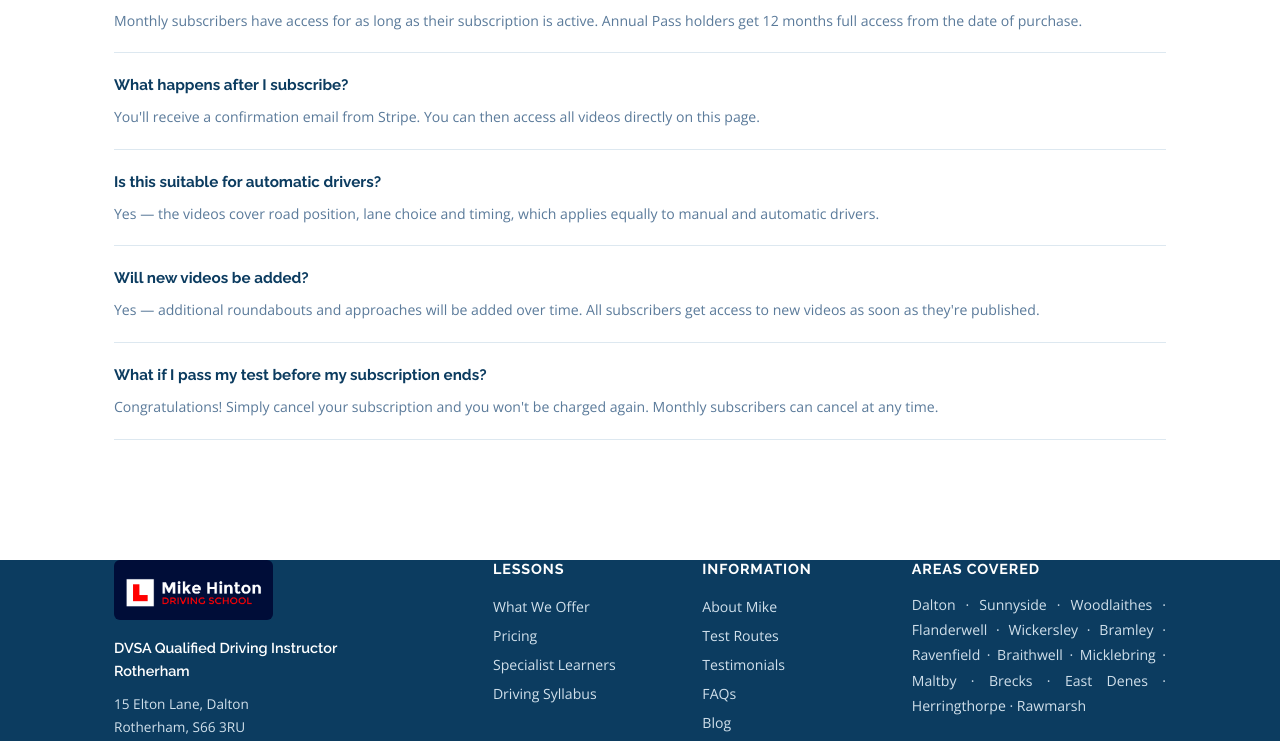
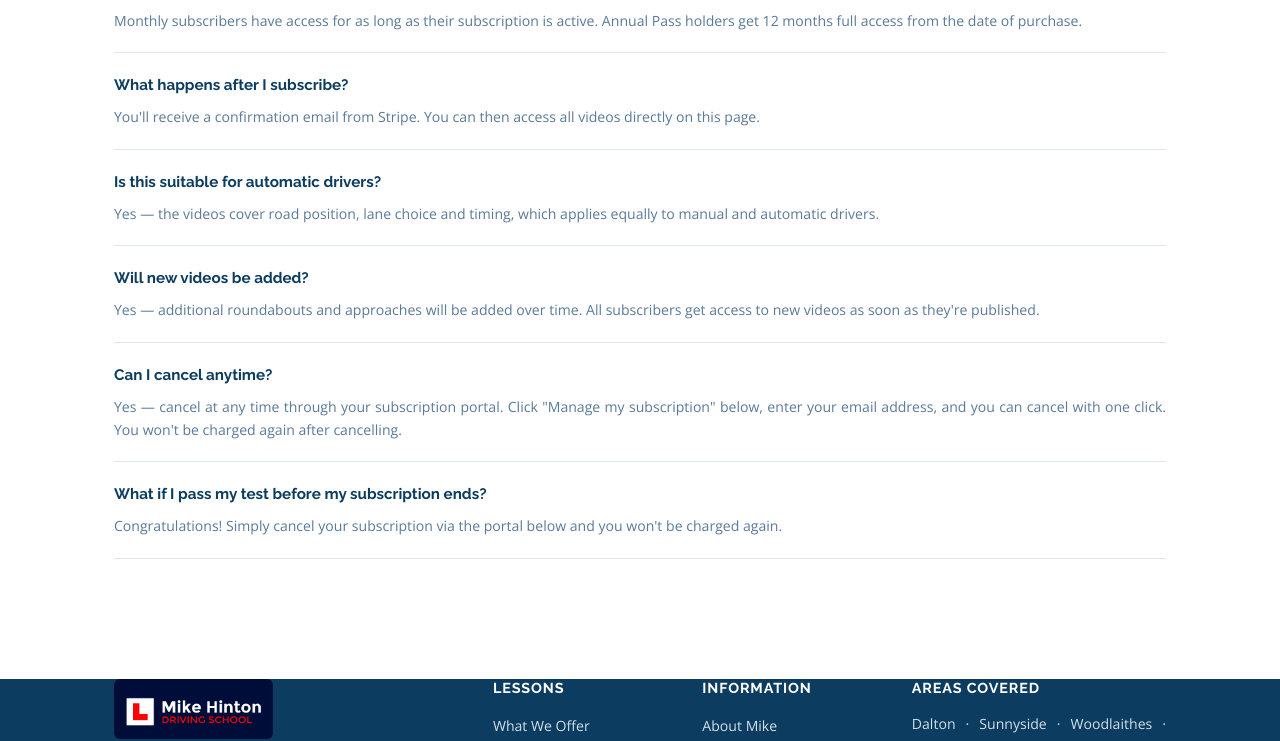
Before and after one commit to mikehinton-wq/mods-website, a React (Vite) app: page /members in a window 1280 px wide. Shown: the part 9070-9811 px from the top of the page. Built offline with nearby package versions, Linux system fonts and the light colour scheme.

Commit message:
Update site

```diff
--- a/src/pages/Members.jsx
+++ b/src/pages/Members.jsx
@@ -286,7 +286,8 @@ export default function Members() {
             { q: 'What happens after I subscribe?', a: 'You\'ll receive a confirmation email from Stripe. You can then access all videos directly on this page.' },
             { q: 'Is this suitable for automatic drivers?', a: 'Yes — the videos cover road position, lane choice and timing, which applies equally to manual and automatic drivers.' },
             { q: 'Will new videos be added?', a: 'Yes — additional roundabouts and approaches will be added over time. All subscribers get access to new videos as soon as they\'re published.' },
-            { q: 'What if I pass my test before my subscription ends?', a: 'Congratulations! Simply cancel your subscription and you won\'t be charged again. Monthly subscribers can cancel at any time.' },
+            { q: 'Can I cancel anytime?', a: 'Yes — cancel at any time through your subscription portal. Click "Manage my subscription" below, enter your email address, and you can cancel with one click. You won\'t be charged again after cancelling.' },
+            { q: 'What if I pass my test before my subscription ends?', a: 'Congratulations! Simply cancel your subscription via the portal below and you won\'t be charged again.' },
           ].map((item, i) => (
             <div key={i} style={s.faqItem}>
               <div style={s.faqQ}>{item.q}</div>
```
